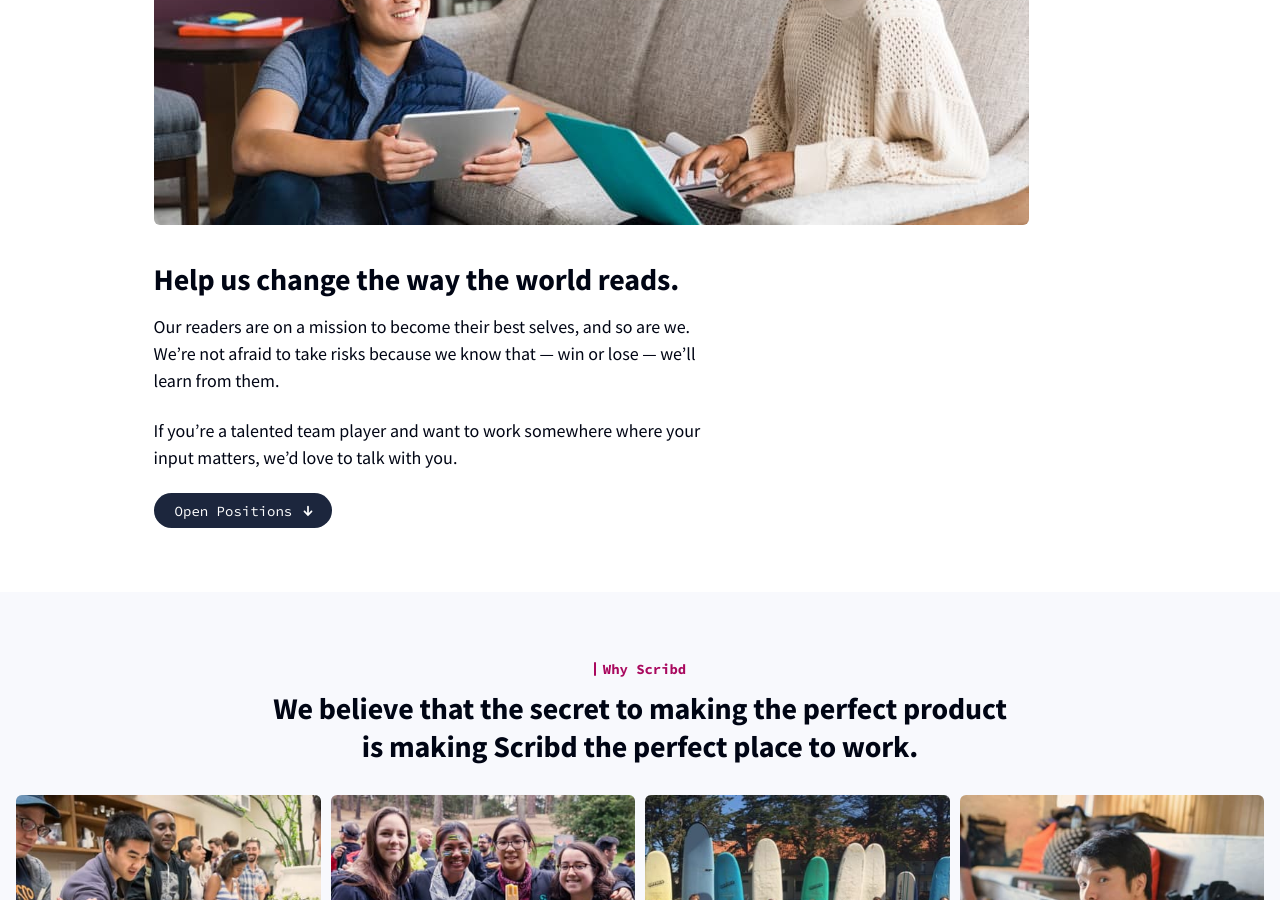
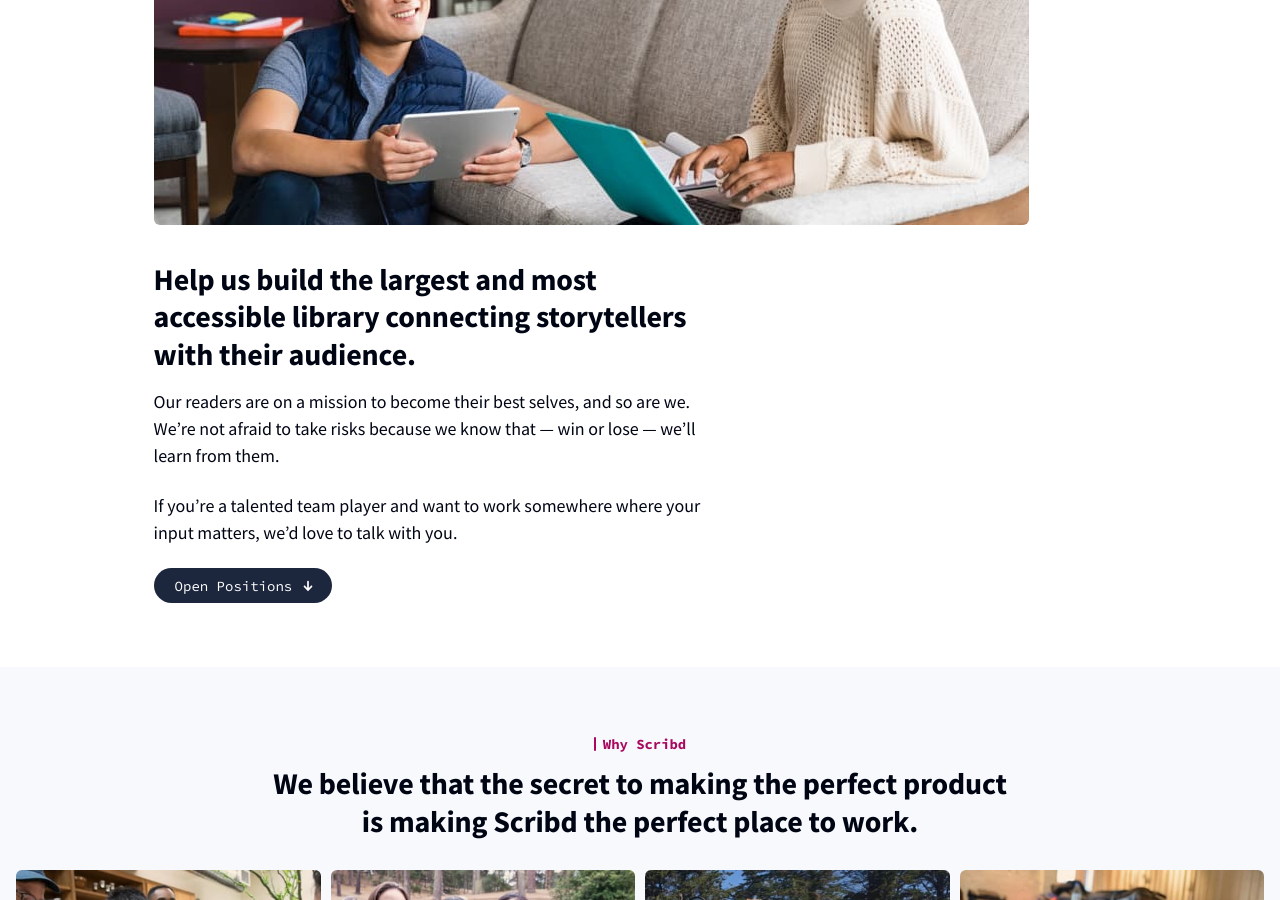
Before and after one commit to scribd/scribd.github.io, a Jekyll site: the page built from careers.html, in a window 1280 px wide and 900 px high, scrolled down 508 px. Built offline with Jekyll 4.4.1, drawn with Linux system fonts in a browser that asks for light colours.

Commit message:
Updated mission statement on careers.html

```diff
--- a/careers.html
+++ b/careers.html
@@ -18,7 +18,7 @@ hero:
         alt="two people sitting around a sofa reading on a computer and tablet">
 
     <div class="text-length-md body-lg">
-        <h2 class="mt-3">Help us change the way the world reads.</h2>
+        <h2 class="mt-3">Help us build the largest and most accessible library connecting storytellers with their audience.</h2>
         <p>Our readers are on a mission to become their best selves, and so are we. We’re not afraid to take risks because we know that — win or lose — we’ll learn from them.</p>
         <p>If you’re a talented team player and want to work somewhere where your input matters, we’d love to talk with you.</p>
 
```
